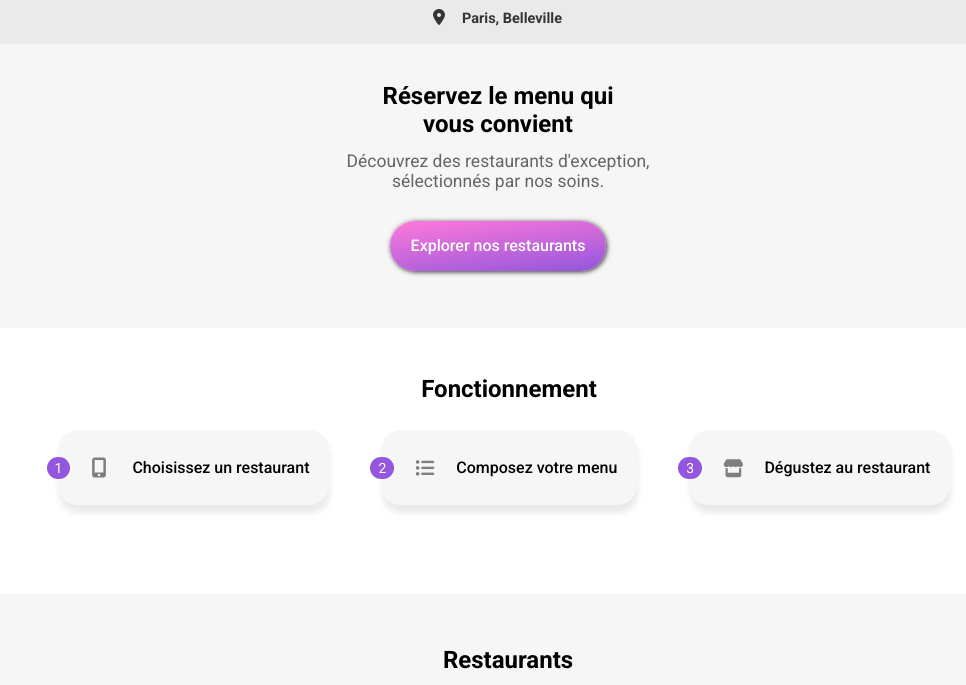
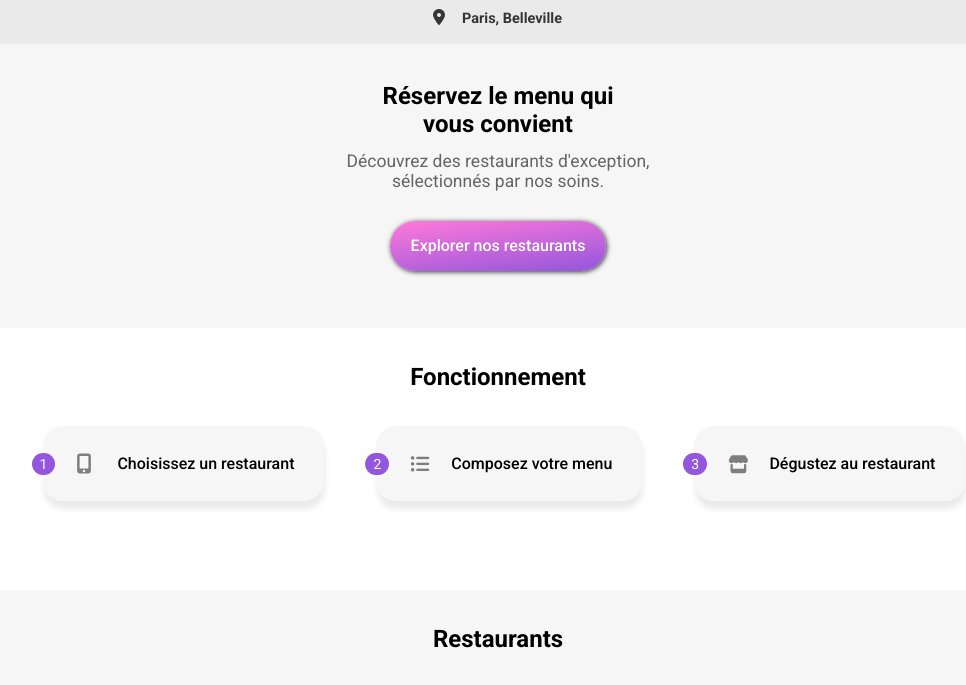
Before and after one commit to FloLeo974/Ohmyfood, a website: page index.html in a window 1280 px wide. Shown: the part 68-753 px from the top of the page, without its empty margins (142-1108 px from the left). Drawn offline with Linux system fonts and the light colour scheme; a web font is replaced by a local one.

Commit message:
Adaptation version tablette et desktop page resto

```diff
--- a/sass/pages/_accueil.scss
+++ b/sass/pages/_accueil.scss
@@ -42,13 +42,6 @@
 main h2 {
     @include min-tablette {
         text-align: center;
-        margin-bottom: 35px;
-        .fonctionnement {
-            margin-top: 35px;
-        }
-        .restaurants{
-            padding-top: 35px;
-        }
     }
 }
 
@@ -56,6 +49,9 @@ main h2 {
     margin-bottom: 67px;
     h2 {
         margin: 47px 0 27px 22px;
+        @include min-tablette {
+        margin: 35px 22px;
+        }
     }
     &__etapes {
         margin-bottom: 18px;
@@ -97,7 +93,7 @@ main h2 {
     font-weight: 500;
     margin: 16px 0;
     @include min-tablette {
-        margin-right: 20px;
+        margin-right: 30px;
     }
 }
 
@@ -126,6 +122,10 @@ main h2 {
 #restaurants {
     margin: 0 0 22px 20px;
     padding-top: 52px;
+    @include min-tablette {
+        padding-top: 35px;
+        margin: 0 20px 35px 20px;
+    }
 }
 
 .selection-restaurants {
--- a/sass/pages/_restaurants.scss
+++ b/sass/pages/_restaurants.scss
@@ -14,6 +14,12 @@ header a {
     object-fit: cover;
     width: 100%;
     height: 275px;
+    @include min-tablette {
+        height: 325px;
+    }
+    @include min-desktop {
+        height: 375px;
+    }
 }
 
 .menu {
@@ -27,6 +33,9 @@ header a {
         font-size: 28px;
         font-weight: 500;
         margin: 31px 0 29px 0;
+        @include min-tablette {
+            padding-right: 50px;
+        }
     }
     h3{
         font-size: 16px;
@@ -37,11 +46,19 @@ header a {
         align-items: center;
         justify-content: space-between;
         padding: 0 25px 0 6px;
+        @include min-tablette {
+            justify-content: center;
+        }
     }
     &__contenu {
         display: flex;
         flex-direction: column;
         margin-bottom: 27px;
+        @include min-tablette {
+            flex-direction: row;
+            justify-content: space-evenly;
+            flex-wrap: wrap;
+        }
     }
     i {
         font-size: 25px;
@@ -83,6 +100,12 @@ header a {
         font-size: 15px;
         font-weight: 600;
     }
+    &-liste {
+        @include min-tablette {
+            min-width: 350px;
+            margin: 0 5px;
+        }
+    }
 }
 
 .bouton-commander {
```
Also changed, not shown: css/style.css, 1 other file.
